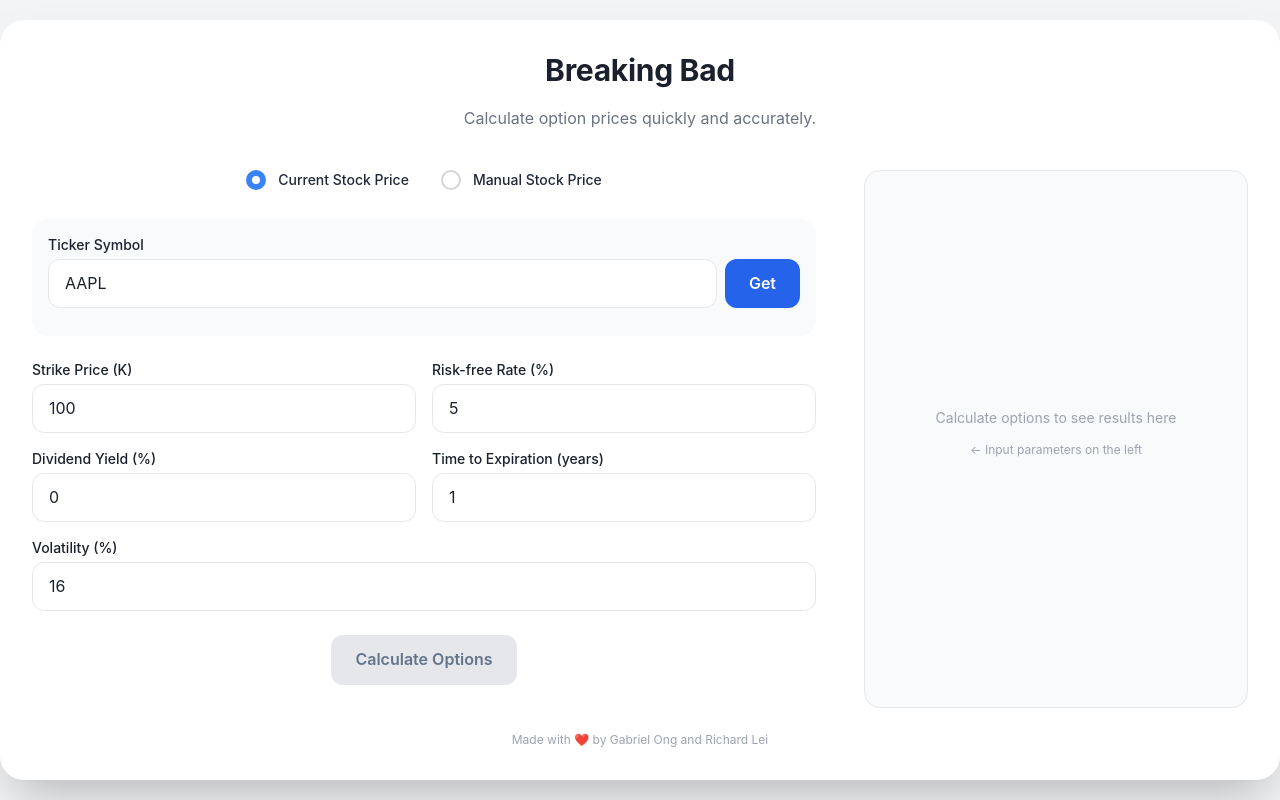
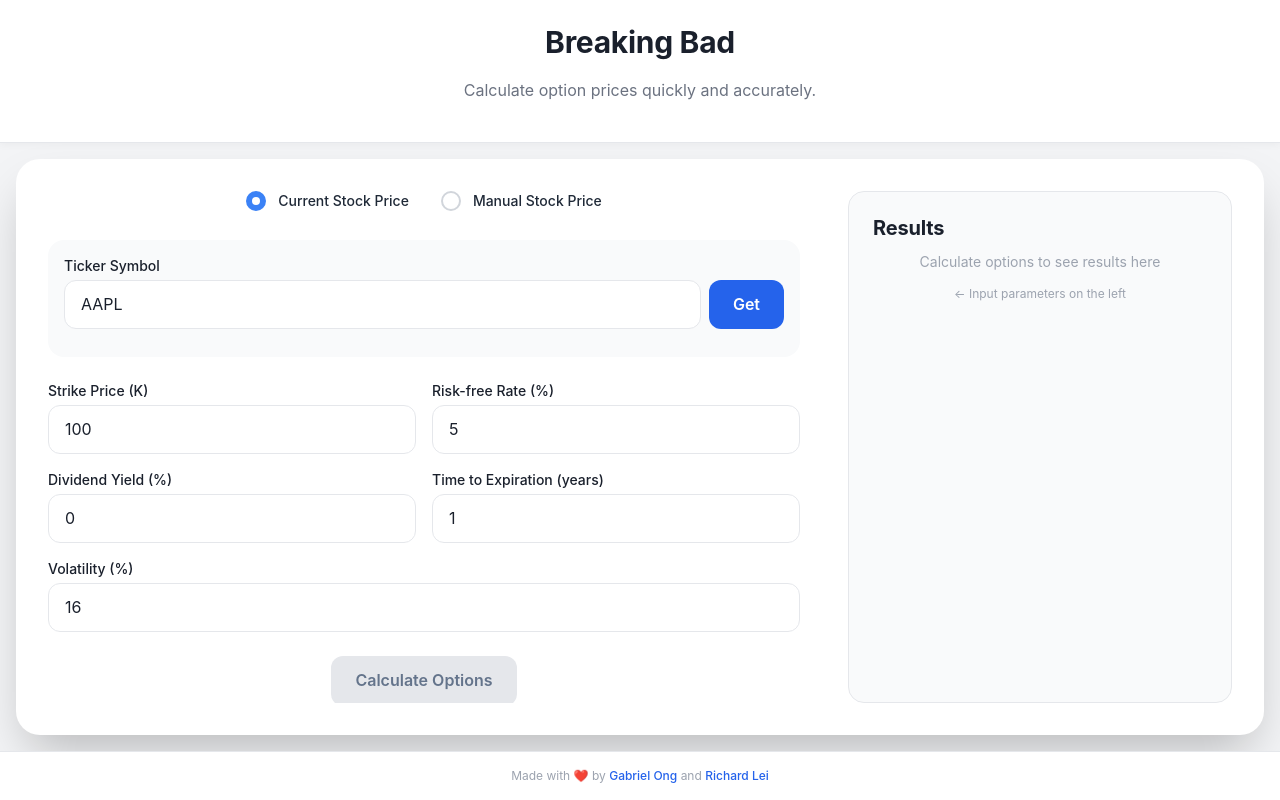
Before and after one commit to gongahkia/breaking-bad, a Next.js app in the folder src/breaking-bad/: page / in a window 1280 px wide. Built offline with nearby package versions, Linux system fonts and the light colour scheme.

Commit message:
feat(app): Formatting tweaks

```diff
--- a/src/breaking-bad/components/OptionCalculatorWrapper.tsx
+++ b/src/breaking-bad/components/OptionCalculatorWrapper.tsx
@@ -17,26 +17,52 @@ const OptionCalculator = dynamic(() => import("./option-calculator"), {
 
 export default function OptionCalculatorWrapper() {
   return (
-    <div className="w-screen h-screen flex items-center justify-center bg-gray-100 overflow-hidden">
+    <div className="w-screen h-screen flex flex-col bg-gray-100 overflow-hidden">
+      {/* Fixed Header */}
+      <motion.header
+        initial={{ opacity: 0, y: -20 }}
+        animate={{ opacity: 1, y: 0 }}
+        transition={{ duration: 0.5 }}
+        className="text-center py-6 bg-white shadow-sm border-b border-gray-200 flex-shrink-0"
+      >
+        <h1 className="text-3xl font-bold text-gray-900 mb-1">Breaking Bad</h1>
+        <p className="text-gray-500 text-base">Calculate option prices quickly and accurately.</p>
+      </motion.header>
+
+      {/* Main Content */}
       <motion.div
         initial={{ opacity: 0, scale: 0.96 }}
         animate={{ opacity: 1, scale: 1 }}
-        transition={{ duration: 0.5 }}
-        className="bg-white rounded-3xl shadow-2xl w-full h-full max-w-7xl max-h-[95vh] p-8 flex flex-col gap-6 overflow-hidden"
+        transition={{ delay: 0.2, duration: 0.5 }}
+        className="flex-1 bg-white shadow-2xl m-4 rounded-3xl overflow-hidden"
       >
-        <header className="text-center flex-shrink-0">
-          <h1 className="text-3xl font-bold text-gray-900 mb-1">Breaking Bad</h1>
-          <p className="text-gray-500 text-base">Calculate option prices quickly and accurately.</p>
-        </header>
-
-        <div className="flex-1 overflow-hidden">
+        <div className="h-full p-8">
           <OptionCalculator />
         </div>
+      </motion.div>
 
-        <footer className="text-center text-xs text-gray-400 flex-shrink-0">
-          Made with <span className="text-red-500">❤️</span> by Gabriel Ong and Richard Lei
-        </footer>
-      </motion.div>
+      {/* Fixed Footer */}
+      <motion.footer
+        initial={{ opacity: 0 }}
+        animate={{ opacity: 1 }}
+        transition={{ delay: 0.5 }}
+        className="text-center py-4 bg-white border-t border-gray-200 text-xs text-gray-400 flex-shrink-0"
+      >
+        Made with <span className="text-red-500">❤️</span> by{" "}
+        <a
+          href="https://github.com/gongahkia"
+          className="text-blue-600 hover:underline font-medium transition-colors"
+        >
+          Gabriel Ong
+        </a>{" "}
+        and{" "}
+        <a
+          href="https://github.com/richardleii58"
+          className="text-blue-600 hover:underline font-medium transition-colors"
+        >
+          Richard Lei
+        </a>
+      </motion.footer>
     </div>
   )
 }
--- a/src/breaking-bad/components/option-calculator.tsx
+++ b/src/breaking-bad/components/option-calculator.tsx
@@ -24,6 +24,11 @@ export default function OptionCalculator() {
     dividendYield: "0",
     timeToExpiration: "1"
   })
+
+  // States for additional components
+  const [heatMapGenerated, setHeatMapGenerated] = useState(false)
+  const [tradingRecsGenerated, setTradingRecsGenerated] = useState(false)
+  const [stockData, setStockData] = useState<any>(null)
 
   const resultsRef = useRef<HTMLDivElement>(null)
 
@@ -160,6 +165,7 @@ export default function OptionCalculator() {
                   <StockTicker
                     ticker={submittedTicker}
                     onPriceUpdate={(price) => setAutoPrice(price)}
+                    onDataUpdate={(data) => setStockData(data)}
                   />
                 </div>
               )}
@@ -287,6 +293,42 @@ export default function OptionCalculator() {
             <p className="text-sm text-red-800">{error}</p>
           </div>
         )}
+
+        {/* Generate Heat Map Button */}
+        <div className="bg-gray-50 rounded-xl p-4">
+          <h4 className="text-lg font-semibold text-gray-800 mb-3">Volatility Heat Map</h4>
+          <button
+            onClick={() => setHeatMapGenerated(true)}
+            disabled={!canCalculate || validateInputs() !== null}
+            className={`
+              w-full px-6 py-3 rounded-xl font-semibold transition-all duration-200
+              ${canCalculate && validateInputs() === null
+                ? "bg-green-500 text-white hover:bg-green-600"
+                : "bg-gray-200 text-gray-400 cursor-not-allowed"
+              }
+            `}
+          >
+            Generate Volatility Heat Map
+          </button>
+        </div>
+
+        {/* Generate Trading Recommendations Button */}
+        <div className="bg-gray-50 rounded-xl p-4">
+          <h4 className="text-lg font-semibold text-gray-800 mb-3">Trading Recommendations</h4>
+          <button
+            onClick={() => setTradingRecsGenerated(true)}
+            disabled={!result}
+            className={`
+              w-full px-6 py-3 rounded-xl font-semibold transition-all duration-200
+              ${result
+                ? "bg-purple-500 text-white hover:bg-purple-600"
+                : "bg-gray-200 text-gray-400 cursor-not-allowed"
+              }
+            `}
+          >
+            Generate Recommendations
+          </button>
+        </div>
       </div>
 
       {/* Right Panel - Results Card */}
@@ -294,16 +336,29 @@ export default function OptionCalculator() {
         ref={resultsRef}
         className="w-96 bg-gray-50 rounded-2xl border border-gray-200 p-6 overflow-y-auto flex-shrink-0"
       >
-        {result ? (
+        <div className="space-y-6">
+          <h3 className="text-xl font-bold text-gray-800">Results</h3>
+
+          {/* Stock Data */}
+          {stockData && (
+            <div className="bg-white rounded-lg p-4 border border-gray-200">
+              <h4 className="font-semibold text-gray-800 mb-2">Stock Information</h4>
+              <div className="text-sm space-y-1">
+                <p><span className="font-medium">Ticker:</span> {stockData.ticker}</p>
+                <p><span className="font-medium">Price:</span> ${stockData.price}</p>
+                <p><span className="font-medium">Updated:</span> {stockData.lastUpdate}</p>
+              </div>
+            </div>
+          )}
+
+          {/* Pricing Results */}
+          {result && (
             <motion.div
               initial={{ opacity: 0, y: 20 }}
               animate={{ opacity: 1, y: 0 }}
-            className="space-y-6"
+              className="space-y-3"
             >
-            <h3 className="text-xl font-bold text-gray-800">Results</h3>
-
-            {/* Pricing Results */}
-            <div className="space-y-3">
+              <h4 className="font-semibold text-gray-800">Option Pricing</h4>
               {[
                 { label: "Call Option Price", value: `${result.callOptionPrice}`, color: "text-green-600" },
                 { label: "Put Option Price", value: `${result.putOptionPrice}`, color: "text-red-600" },
@@ -318,24 +373,42 @@ export default function OptionCalculator() {
                   <span className={`font-bold ${color}`}>{value}</span>
                 </div>
               ))}
-            </div>
+            </motion.div>
+          )}
 
-            {/* Heat Map */}
-            <div>
-              <h4 className="text-lg font-semibold text-gray-800 mb-3">Volatility Heat Map</h4>
+          {/* Heat Map Results */}
+          {heatMapGenerated && (
+            <motion.div
+              initial={{ opacity: 0, y: 20 }}
+              animate={{ opacity: 1, y: 0 }}
+              className="bg-white rounded-lg p-4 border border-gray-200"
+            >
+              <h4 className="font-semibold text-gray-800 mb-3">Volatility Heat Map</h4>
               <HeatMap
                 optionInputs={getOptionInputs()}
-                canGenerate={canCalculate && validateInputs() === null}
+                canGenerate={true}
+                displayOnly={true}
               />
-            </div>
+            </motion.div>
+          )}
 
-            {/* Trading Recommendations */}
-            <div>
-              <h4 className="text-lg font-semibold text-gray-800 mb-3">Trading Recommendations</h4>
-              <TradingRecommendations result={result} />
-            </div>
+          {/* Trading Recommendations Results */}
+          {tradingRecsGenerated && result && (
+            <motion.div
+              initial={{ opacity: 0, y: 20 }}
+              animate={{ opacity: 1, y: 0 }}
+              className="bg-white rounded-lg p-4 border border-gray-200"
+            >
+              <h4 className="font-semibold text-gray-800 mb-3">Trading Recommendations</h4>
+              <TradingRecommendations
+                result={result}
+                displayOnly={true}
+              />
             </motion.div>
-        ) : (
+          )}
+
+          {/* Empty State */}
+          {!result && !stockData && !heatMapGenerated && !tradingRecsGenerated && (
             <div className="h-full flex items-center justify-center text-gray-400">
               <div className="text-center">
                 <p className="text-sm">Calculate options to see results here</p>
@@ -345,5 +418,6 @@ export default function OptionCalculator() {
           )}
         </div>
       </div>
+    </div>
   )
 }
```
Lines whose indentation alone changed are shown as unchanged.
